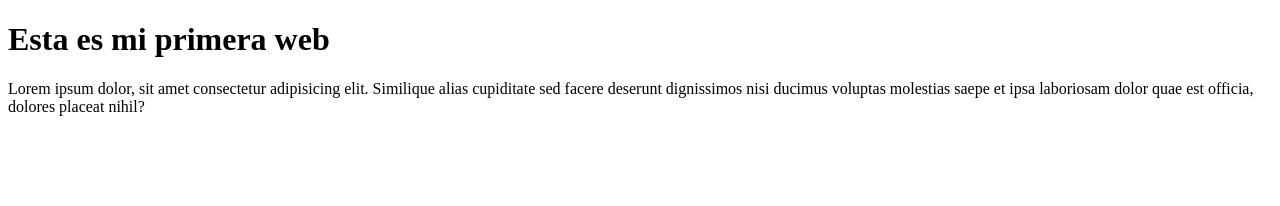
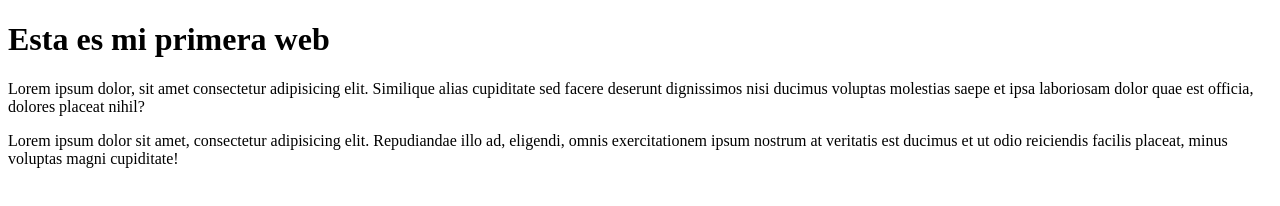
Before and after one commit to alejandroolmedo336/lm2425, a plain HTML site: page index.html in a window 1280 px wide. Drawn offline with Linux system fonts and the light colour scheme.

Commit message:
Otro lorem

```diff
--- a/index.html
+++ b/index.html
@@ -8,5 +8,6 @@
 <body>
     <h1>Esta es mi primera web</h1>
     <p>Lorem ipsum dolor, sit amet consectetur adipisicing elit. Similique alias cupiditate sed facere deserunt dignissimos nisi ducimus voluptas molestias saepe et ipsa laboriosam dolor quae est officia, dolores placeat nihil?</p>
+    <p>Lorem ipsum dolor sit amet, consectetur adipisicing elit. Repudiandae illo ad, eligendi, omnis exercitationem ipsum nostrum at veritatis est ducimus et ut odio reiciendis facilis placeat, minus voluptas magni cupiditate!</p>
 </body>
 </html>
```
